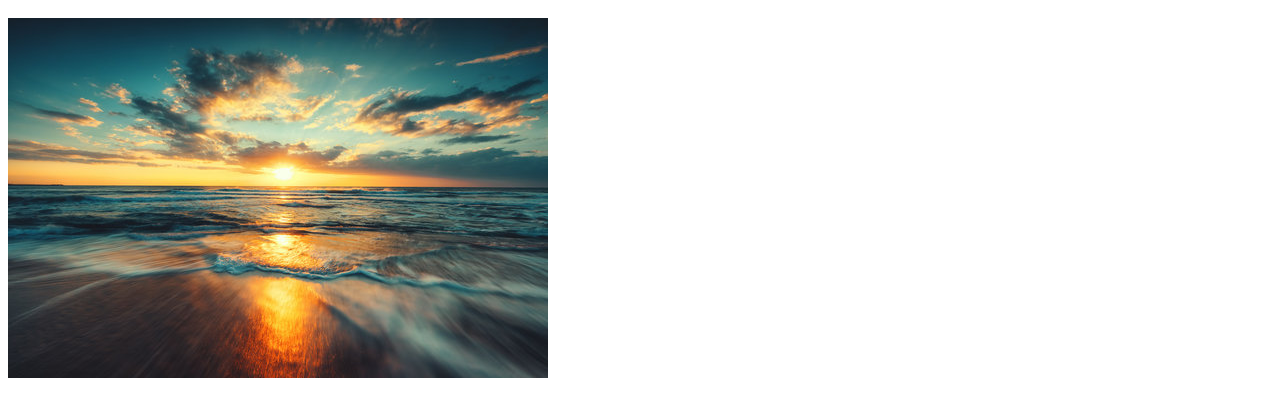
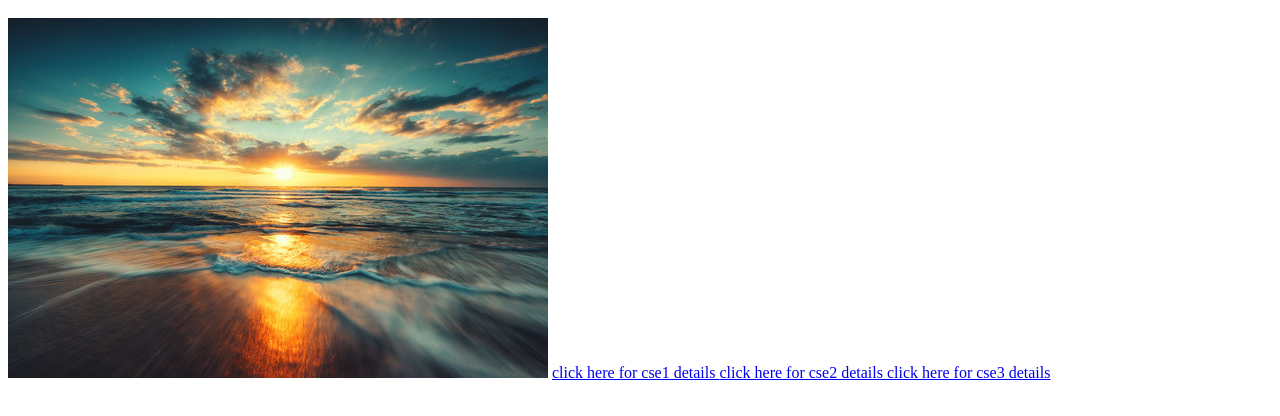
Before and after one commit to Sanivada-Keerthana/external, a plain HTML site: page index.html in a window 1280 px wide. Shown: the part 48-464 px from the top of the page. Drawn offline with Linux system fonts and the light colour scheme.

Commit message:
changes in index.html

```diff
--- a/index.html
+++ b/index.html
@@ -5,8 +5,8 @@
 	<body>
 		<h1> The Beauty Of Sunrise </h1>
 		<img src="sunrise.jpg">
-		<a href="cse1.html" click here for cse1 details </a>
-	    <a href="cse1.html" click here for cse2 details </a>
-		<a href="cse1.html" click here for cse3 details </a>
+		<a href="cse1.html"> click here for cse1 details </a>
+	    <a href="cse1.html"> click here for cse2 details </a>
+		<a href="cse1.html"> click here for cse3 details </a>
 	</body>
 </html>
```
